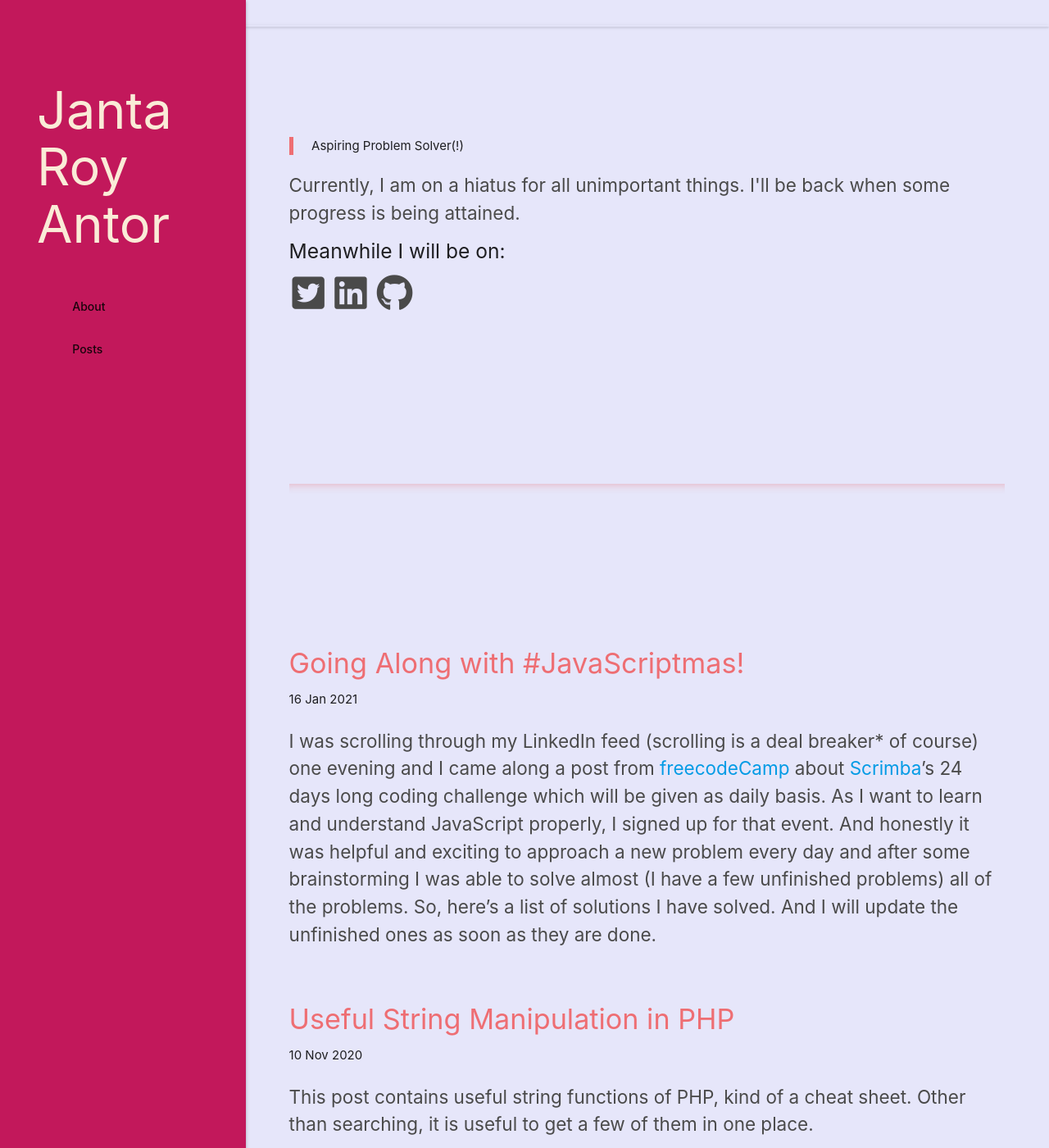
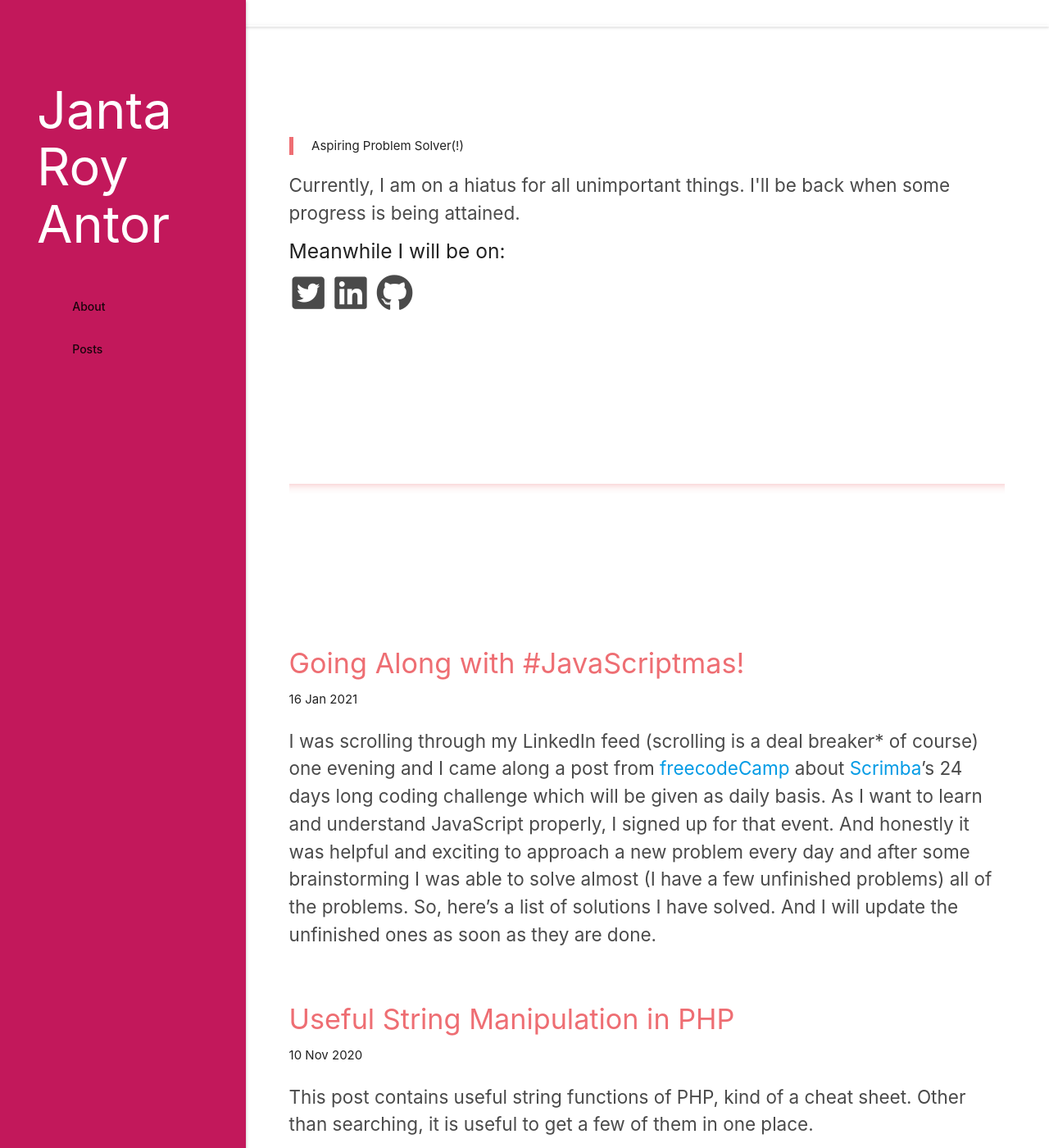
Before and after one commit to jrAntor/jrAntor.github.io, a Jekyll site: the page built from index.html, in a window 1280 px wide and 1400 px high. Shown: the whole window at 82% size. Built offline with Jekyll 4.4.1, drawn with Linux system fonts in a browser that asks for light colours; the list of posts is cut into pages by our own code.

Commit message:
bg restored

```diff
--- a/_includes/sidenav.html
+++ b/_includes/sidenav.html
@@ -5,7 +5,7 @@
   <ul id="slide-out" class="sidenav sidenav-fixed bg">
 
     <div class="container" style="margin-top: 100px;">
-      <a href="{{ site.baseurl }}/"><h1 style="color:antiquewhite">{{ site.name }}</h1></a>
+      <a href="{{ site.baseurl }}/"><h1 style="color:white">{{ site.name }}</h1></a>
     <div class="row">
     <div class="col l6">
       <ul class="section table-of-contents">
--- a/public/css/app.css
+++ b/public/css/app.css
@@ -1,6 +1,6 @@
 body{
 	margin: 0;
-	background-color: Lavender;
+
 }
 
 nav{
```
